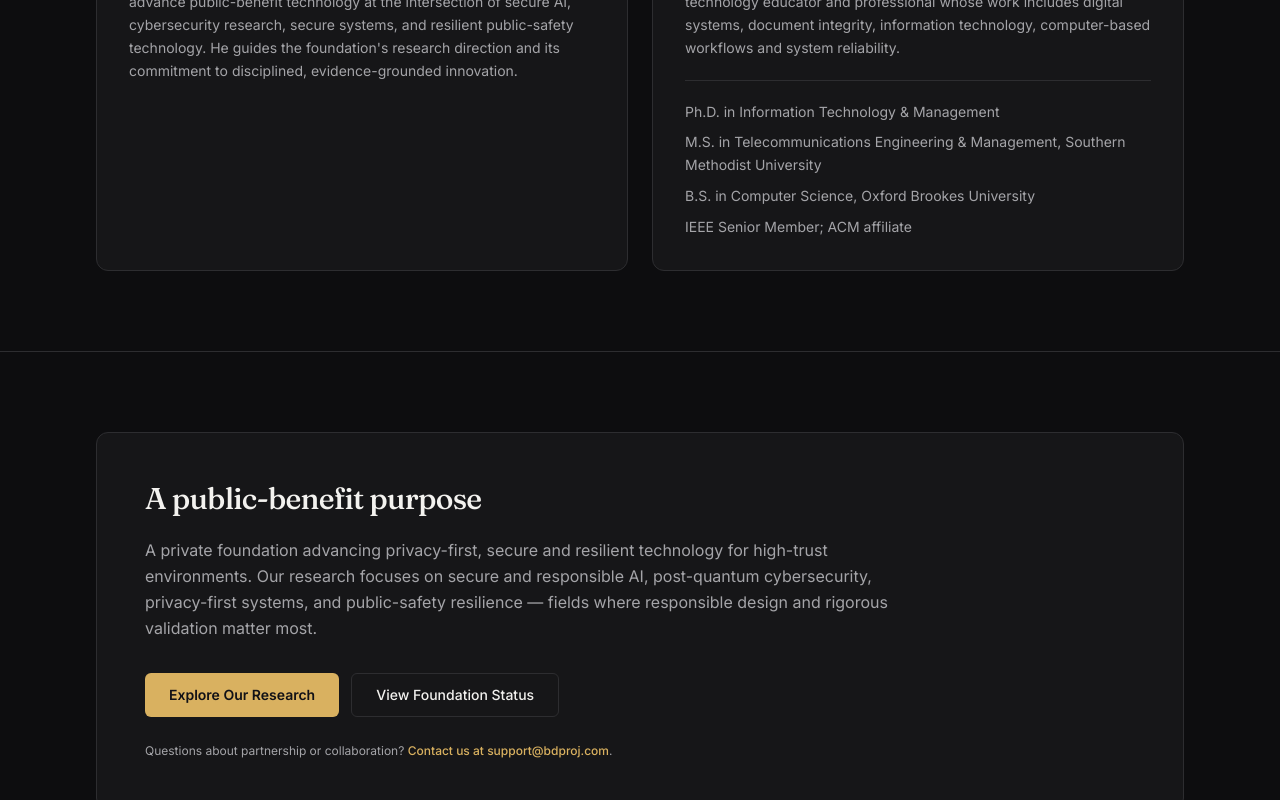
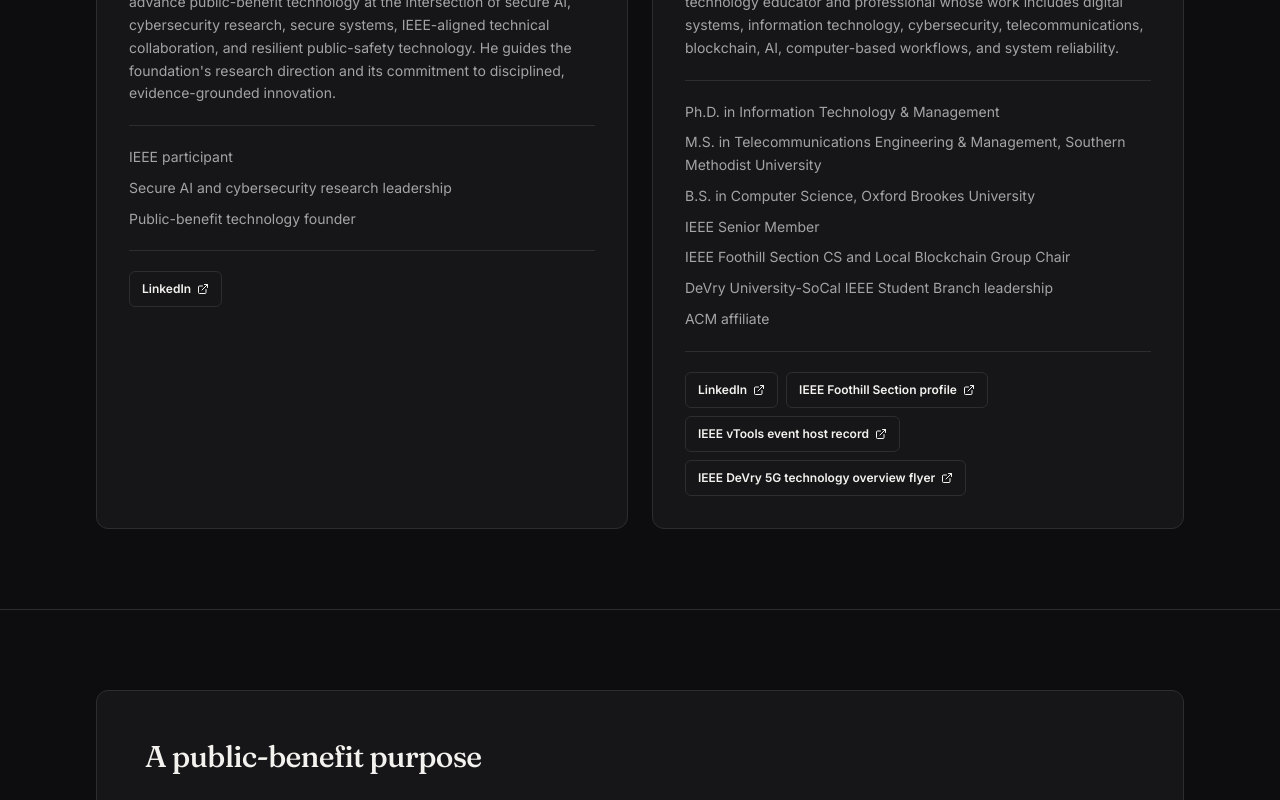
Before and after one commit to BlackOps-IS/EarthDial, a Next.js app: page /mission in a window 1280 px wide. Shown: the part 2160-2960 px from the top of the page. Built offline with nearby package versions, Linux system fonts and the light colour scheme.

Commit message:
Update BDPROJ org SEO and leadership links

```diff
--- a/app/contact/page.tsx
+++ b/app/contact/page.tsx
@@ -44,7 +44,7 @@ export default function ContactPage() {
                 </div>
                 <div className="flex flex-col gap-1">
                   <dt className="text-muted-foreground">Website</dt>
-                  <dd className="font-medium">www.bdproj.com</dd>
+                  <dd className="font-medium">bdproj.org</dd>
                 </div>
                 <div className="flex flex-col gap-1">
                   <dt className="text-muted-foreground">Organization</dt>
--- a/app/layout.tsx
+++ b/app/layout.tsx
@@ -1,7 +1,7 @@
 import type { Metadata, Viewport } from "next"
 import { Inter, Fraunces } from "next/font/google"
 import "./globals.css"
-import { siteConfig } from "@/lib/content"
+import { leadership, siteConfig } from "@/lib/content"
 import { AnnouncementBar } from "@/components/site/announcement-bar"
 import { SiteHeader } from "@/components/site/site-header"
 import { SiteFooter } from "@/components/site/site-footer"
@@ -88,7 +88,14 @@ const organizationJsonLd = {
   description: siteConfig.description,
   slogan: siteConfig.tagline,
   nonprofitStatus: "NonprofitType",
-  sameAs: [siteConfig.earthDialUrl],
+  sameAs: [
+    siteConfig.earthDialUrl,
+    siteConfig.linkedInUrl,
+    "https://www.linkedin.com/in/simoncarreras/",
+    "https://www.linkedin.com/in/dr-nazila-safavi-267ba65/",
+    "https://foothill.ieee-bv.org/2026/02/foothill-sections-new-cs-and-local-blockchain-group-chair-prof-nazila-safavi/",
+    "https://events.vtools.ieee.org/m/514916",
+  ],
   knowsAbout: [
     "Secure and Responsible Artificial Intelligence",
     "Post-Quantum Cybersecurity",
@@ -109,6 +116,40 @@ const websiteJsonLd = {
   publisher: { "@type": "Organization", name: siteConfig.organizationName },
 }
 
+const leadershipJsonLd = leadership.map((person) => ({
+  "@context": "https://schema.org",
+  "@type": "Person",
+  name: person.name,
+  jobTitle: person.role,
+  description: person.bio,
+  worksFor: {
+    "@type": "Organization",
+    name: siteConfig.organizationName,
+    url: siteConfig.url,
+  },
+  affiliation: [
+    {
+      "@type": "Organization",
+      name: siteConfig.organizationName,
+      url: siteConfig.url,
+    },
+    {
+      "@type": "Organization",
+      name: "IEEE",
+      url: "https://www.ieee.org",
+    },
+  ],
+  sameAs: person.links?.map((link) => link.href) ?? [],
+  ...(person.credentials
+    ? {
+        hasCredential: person.credentials.map((credential) => ({
+          "@type": "EducationalOccupationalCredential",
+          name: credential,
+        })),
+      }
+    : {}),
+}))
+
 export default function RootLayout({ children }: { children: React.ReactNode }) {
   return (
     <html lang="en" className={`${inter.variable} ${fraunces.variable} bg-background`}>
@@ -123,6 +164,14 @@ export default function RootLayout({ children }: { children: React.ReactNode })
           // eslint-disable-next-line react/no-danger
           dangerouslySetInnerHTML={{ __html: JSON.stringify(websiteJsonLd) }}
         />
+        {leadershipJsonLd.map((person) => (
+          <script
+            key={person.name}
+            type="application/ld+json"
+            // eslint-disable-next-line react/no-danger
+            dangerouslySetInnerHTML={{ __html: JSON.stringify(person) }}
+          />
+        ))}
         <a
           href="#main"
           className="sr-only focus:not-sr-only focus:absolute focus:left-4 focus:top-4 focus:z-[100] focus:rounded-md focus:bg-primary focus:px-4 focus:py-2 focus:text-primary-foreground"
--- a/app/mission/page.tsx
+++ b/app/mission/page.tsx
@@ -1,5 +1,6 @@
 import type { Metadata } from "next"
 import Link from "next/link"
+import { ExternalLink } from "lucide-react"
 import { cn } from "@/lib/utils"
 import { leadership, siteConfig } from "@/lib/content"
 import { buttonVariants } from "@/components/ui/button"
@@ -36,6 +37,7 @@ const leadershipJsonLd = {
           })),
         }
       : {}),
+    sameAs: person.links?.map((link) => link.href) ?? [],
   })),
 }
 
@@ -107,6 +109,23 @@ export default function MissionPage() {
                     ))}
                   </ul>
                 ) : null}
+                {person.links ? (
+                  <div className="mt-5 flex flex-wrap gap-2 border-t border-border pt-5">
+                    {person.links.map((link) => (
+                      <a
+                        key={link.href}
+                        href={link.href}
+                        target="_blank"
+                        rel="noopener noreferrer"
+                        className="inline-flex min-h-9 items-center gap-1.5 rounded-md border border-border px-3 py-1.5 text-xs font-semibold text-foreground transition-colors hover:border-primary/60 hover:text-primary"
+                      >
+                        {link.label}
+                        <ExternalLink className="size-3" aria-hidden />
+                        <span className="sr-only">(opens in a new tab)</span>
+                      </a>
+                    ))}
+                  </div>
+                ) : null}
               </div>
             ))}
           </div>
--- a/lib/content.ts
+++ b/lib/content.ts
@@ -15,9 +15,10 @@ export const siteConfig = {
   headline: "Secure Technology for a Safer and More Resilient Future",
   description:
     "Black Diamond Project Corp is a private foundation advancing secure AI, post-quantum cybersecurity, Reldun OS and public-safety resilience technology.",
-  url: "https://www.bdproj.com",
-  contactEmail: "support@bdproj.com",
+  url: "https://bdproj.org",
+  contactEmail: "support@bdproj.org",
   earthDialUrl: "https://www.earthdial.ai",
+  linkedInUrl: "https://www.linkedin.com/company/black-diamond-project-corp/",
   locationNeutral:
     "A private foundation advancing privacy-first, secure and resilient technology for high-trust environments.",
 
@@ -89,6 +90,7 @@ export const footerNav = {
     links: [
       { label: "Partner With Us", href: "/contact" },
       { label: "Support the Mission", href: "/support" },
+      { label: "LinkedIn", href: siteConfig.linkedInUrl, external: true },
       { label: "Privacy Policy", href: "/privacy" },
       { label: "Terms of Use", href: "/terms" },
     ],
@@ -217,23 +219,56 @@ export type Leader = {
   role: string
   bio: string
   credentials?: string[]
+  links?: { label: string; href: string }[]
 }
 
 export const leadership: Leader[] = [
   {
     name: "Simon Peter Carreras",
     role: "Founder / Lead Security Researcher",
-    bio: "Simon Peter Carreras founded Black Diamond Project Corp to advance public-benefit technology at the intersection of secure AI, cybersecurity research, secure systems, and resilient public-safety technology. He guides the foundation's research direction and its commitment to disciplined, evidence-grounded innovation.",
+    bio: "Simon Peter Carreras founded Black Diamond Project Corp to advance public-benefit technology at the intersection of secure AI, cybersecurity research, secure systems, IEEE-aligned technical collaboration, and resilient public-safety technology. He guides the foundation's research direction and its commitment to disciplined, evidence-grounded innovation.",
+    credentials: [
+      "IEEE participant",
+      "Secure AI and cybersecurity research leadership",
+      "Public-benefit technology founder",
+    ],
+    links: [
+      {
+        label: "LinkedIn",
+        href: "https://www.linkedin.com/in/simoncarreras/",
+      },
+    ],
   },
   {
     name: "Nazila Safavi, Ph.D.",
     role: "Co-Founder",
-    bio: "Dr. Nazila Safavi is an engineering, computer science and information technology educator and professional whose work includes digital systems, document integrity, information technology, computer-based workflows and system reliability.",
+    bio: "Dr. Nazila Safavi is an engineering, computer science and information technology educator and professional whose work includes digital systems, information technology, cybersecurity, telecommunications, blockchain, AI, computer-based workflows, and system reliability.",
     credentials: [
       "Ph.D. in Information Technology & Management",
       "M.S. in Telecommunications Engineering & Management, Southern Methodist University",
       "B.S. in Computer Science, Oxford Brookes University",
-      "IEEE Senior Member; ACM affiliate",
+      "IEEE Senior Member",
+      "IEEE Foothill Section CS and Local Blockchain Group Chair",
+      "DeVry University-SoCal IEEE Student Branch leadership",
+      "ACM affiliate",
+    ],
+    links: [
+      {
+        label: "LinkedIn",
+        href: "https://www.linkedin.com/in/dr-nazila-safavi-267ba65/",
+      },
+      {
+        label: "IEEE Foothill Section profile",
+        href: "https://foothill.ieee-bv.org/2026/02/foothill-sections-new-cs-and-local-blockchain-group-chair-prof-nazila-safavi/",
+      },
+      {
+        label: "IEEE vTools event host record",
+        href: "https://events.vtools.ieee.org/m/514916",
+      },
+      {
+        label: "IEEE DeVry 5G technology overview flyer",
+        href: "https://ieee-devry-university-online.org/wp-content/uploads/sites/419/DeVry-SoCal-flyer-5G-tech-overview.pdf",
+      },
     ],
   },
 ]
```
Also changed, not shown: 1 other file (tests, documents, lock files or other folders).
